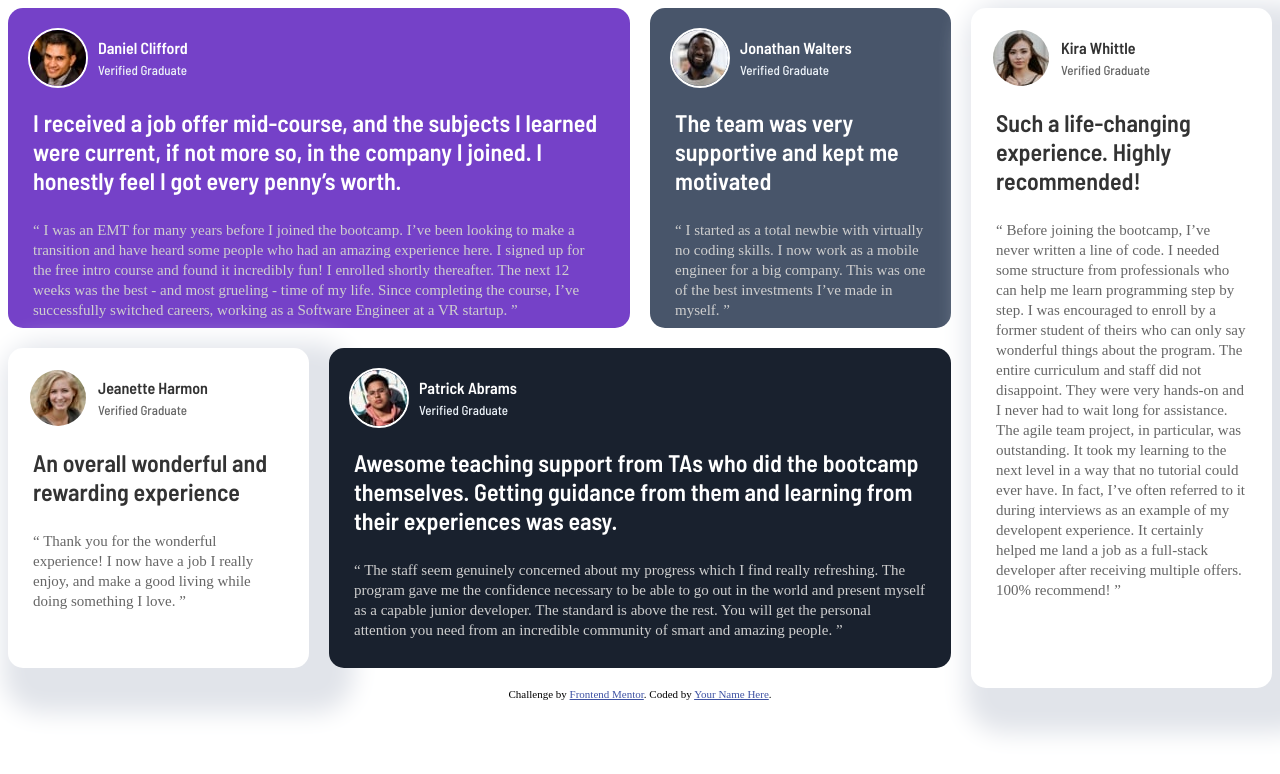
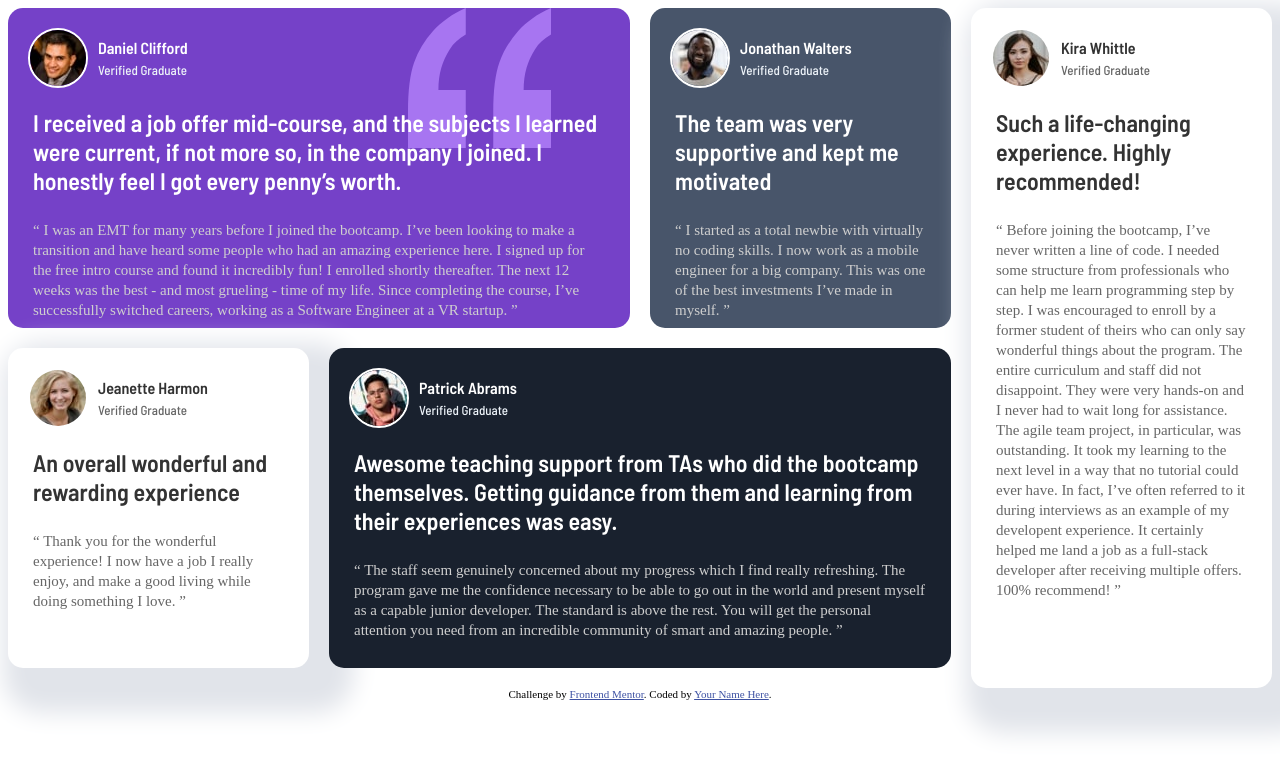
Before and after one commit to sadik5780/frontend_testimonial-grid, a plain HTML site: page index.html in a window 1280 px wide. Shown: the top 774 px of the page. Drawn offline with Linux system fonts and the light colour scheme.

Commit message:
Update style.css

```diff
--- a/style.css
+++ b/style.css
@@ -16,7 +16,7 @@
     grid-column-start: 1;
     grid-column-end: 3;
     border-radius: 15px;
-    background-image: url('images/bg-pattern-quotation.svg');
+    background-image: url('./bg-pattern-quotation.svg');
     background-repeat: no-repeat;
     background-position-x: 400px;
     background-size: 23%;
```
